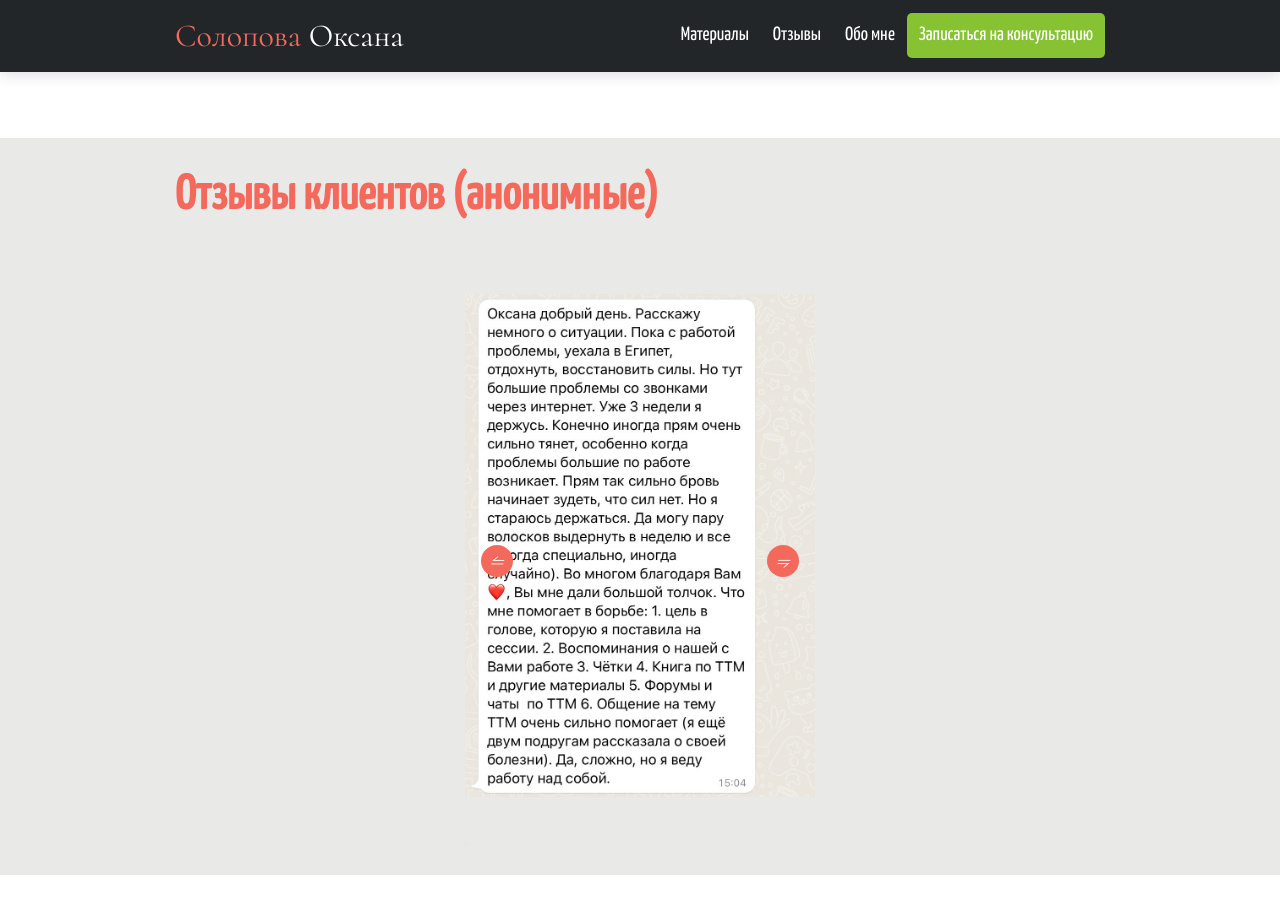
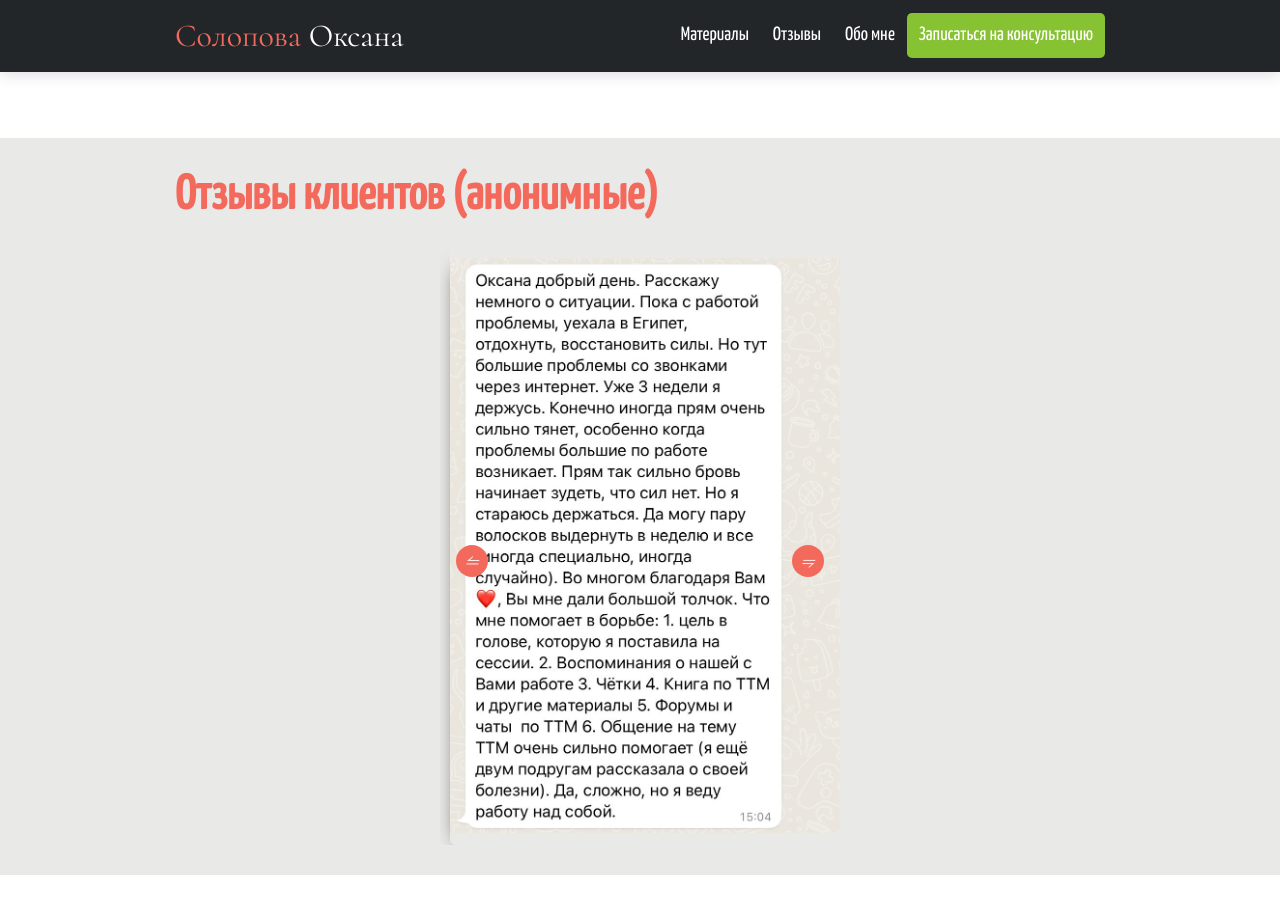
Before and after one commit to ttm-help/ttm-help.github.io, a Jekyll site: the page built from index.md, in a window 1280 px wide and 900 px high, scrolled down 1989 px. Built offline with Jekyll 4.4.1, drawn with Linux system fonts in a browser that asks for light colours.

Commit message:
make feedback messages wider

```diff
--- a/_sass/components/_slideshow.scss
+++ b/_sass/components/_slideshow.scss
@@ -4,13 +4,16 @@
     display: block;
 
     width: 30%;
-    min-width: 350px;
+    min-width: 400px;
     height: 20%;
     min-height: 600px;
 
     overflow: hidden;
     border-radius: 5px;
     margin: auto;
+
+    padding-left: 10px;
+    padding-right: 10px;
   }
 
   i:before, i:after {
@@ -28,6 +31,8 @@
     justify-content: center;
     align-items: center;
     pointer-events: none;
+
+    margin-left: 0;
   }
 
   i:after {
@@ -55,6 +60,9 @@
     transform: translateX(100%);
     transition: transform ease-in-out 400ms;
     z-index: 1;
+
+    padding-right: 50px;
+    margin-left: 10px;
   }
 
   input:focus {
```
